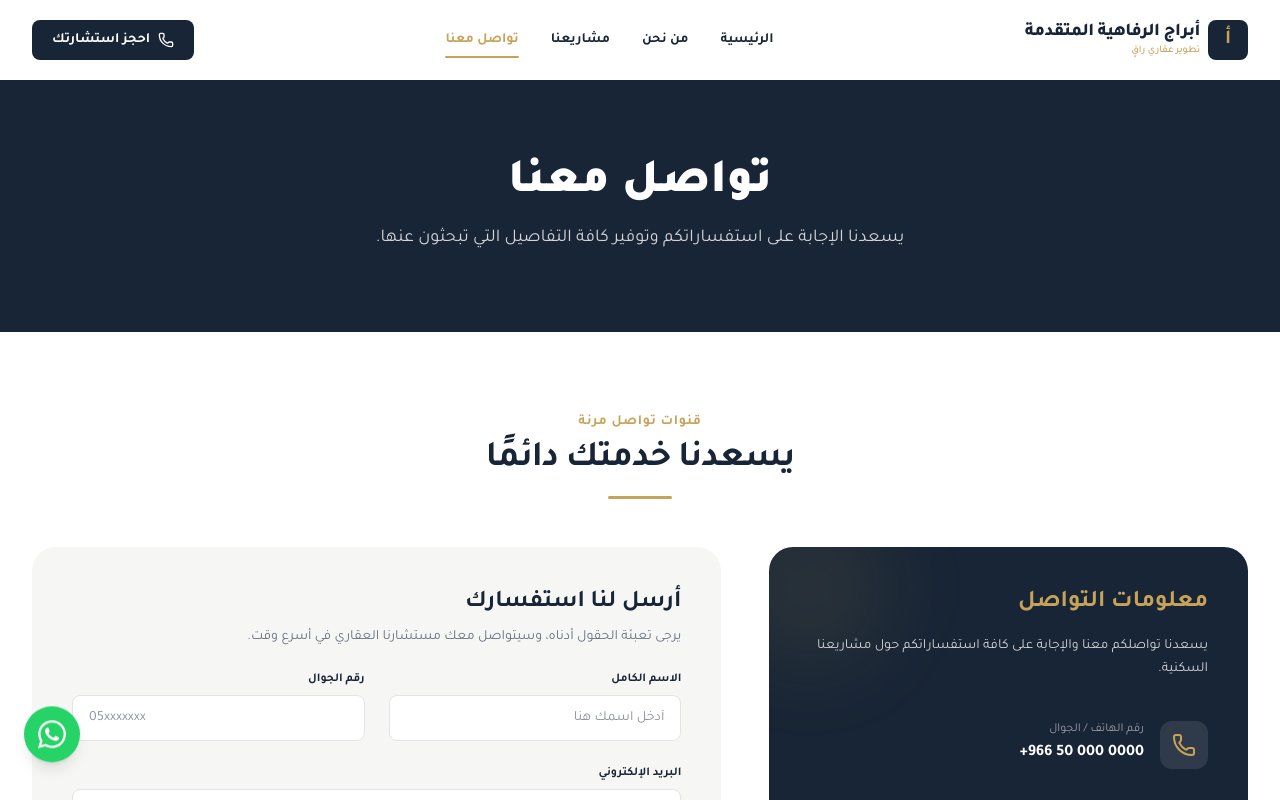
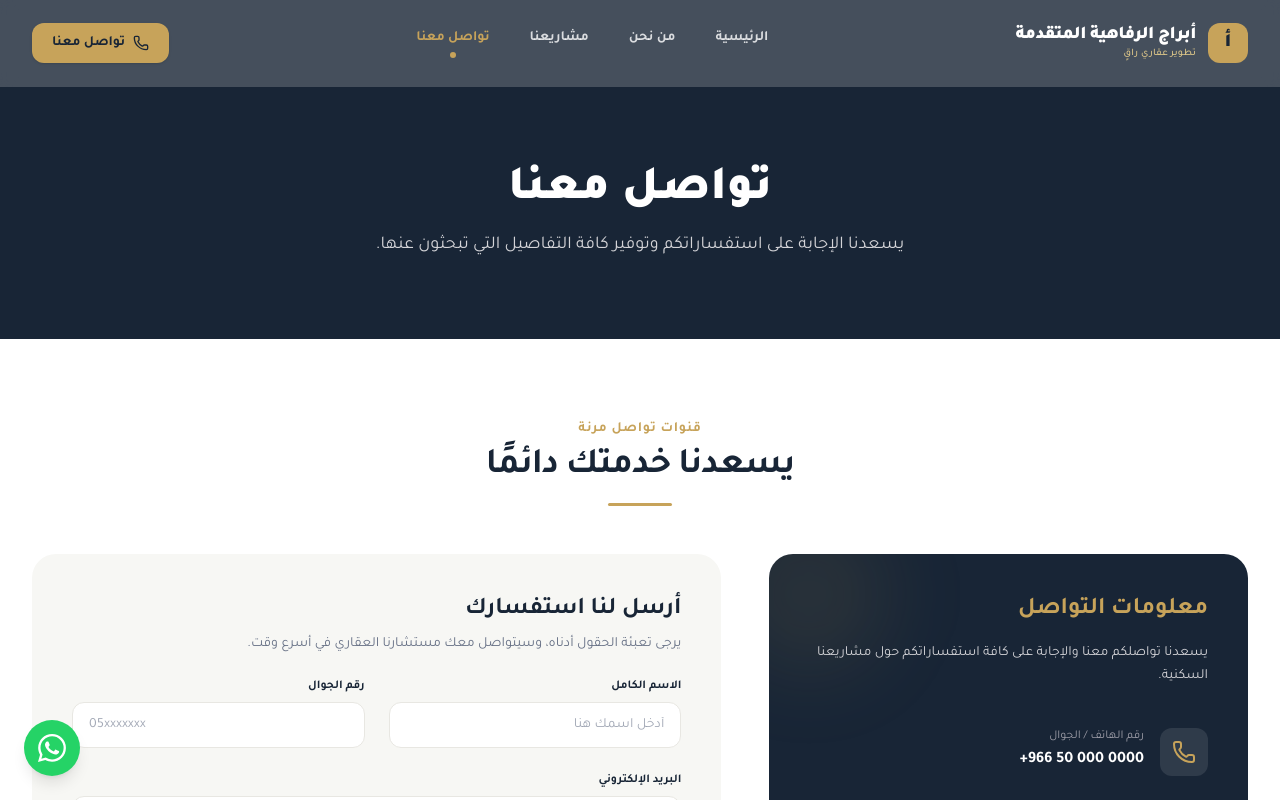
Before and after one commit to hazim-ahmed/abraj-view, a Next.js app: page /contact in a window 1280 px wide. Shown: the top 800 px of the page. Built offline with nearby package versions, Linux system fonts and the light colour scheme.

Commit message:
edit navbar

```diff
--- a/app/contact/page.tsx
+++ b/app/contact/page.tsx
@@ -131,7 +131,7 @@ function ContactFormContent() {
 
             <div className="grid grid-cols-1 sm:grid-cols-2 gap-6">
               <div>
-                <label htmlFor="name" className="block text-xs font-bold text-navy mb-2">
+                <label htmlFor="name" className="block text-xs font-bold text-[#182536] mb-2">
                   الاسم الكامل
                 </label>
                 <input
@@ -141,13 +141,14 @@ function ContactFormContent() {
                   required
                   value={formData.name}
                   onChange={handleChange}
-                  className="w-full px-4 py-3 rounded-lg border border-zinc-200 bg-white text-navy focus:outline-none focus:border-gold text-sm"
+                  className="w-full px-4 py-3 rounded-xl border border-[#E8E7E2] bg-white text-[#182536] placeholder-[#667085]/60 transition-all duration-200 focus:outline-none focus:border-[#C7A35A] focus:ring-4 focus:ring-[#C7A35A]/10 text-sm"
                   placeholder="أدخل اسمك هنا"
+                  style={{ minHeight: "44px" }}
                 />
               </div>
 
               <div>
-                <label htmlFor="phone" className="block text-xs font-bold text-navy mb-2">
+                <label htmlFor="phone" className="block text-xs font-bold text-[#182536] mb-2">
                   رقم الجوال
                 </label>
                 <input
@@ -157,14 +158,15 @@ function ContactFormContent() {
                   required
                   value={formData.phone}
                   onChange={handleChange}
-                  className="w-full px-4 py-3 rounded-lg border border-zinc-200 bg-white text-navy focus:outline-none focus:border-gold text-sm"
+                  className="w-full px-4 py-3 rounded-xl border border-[#E8E7E2] bg-white text-[#182536] placeholder-[#667085]/60 transition-all duration-200 focus:outline-none focus:border-[#C7A35A] focus:ring-4 focus:ring-[#C7A35A]/10 text-sm"
                   placeholder="05xxxxxxx"
+                  style={{ minHeight: "44px" }}
                 />
               </div>
             </div>
 
             <div>
-              <label htmlFor="email" className="block text-xs font-bold text-navy mb-2">
+              <label htmlFor="email" className="block text-xs font-bold text-[#182536] mb-2">
                 البريد الإلكتروني
               </label>
               <input
@@ -174,13 +176,14 @@ function ContactFormContent() {
                 required
                 value={formData.email}
                 onChange={handleChange}
-                className="w-full px-4 py-3 rounded-lg border border-zinc-200 bg-white text-navy focus:outline-none focus:border-gold text-sm"
+                className="w-full px-4 py-3 rounded-xl border border-[#E8E7E2] bg-white text-[#182536] placeholder-[#667085]/60 transition-all duration-200 focus:outline-none focus:border-[#C7A35A] focus:ring-4 focus:ring-[#C7A35A]/10 text-sm"
                 placeholder="example@mail.com"
+                style={{ minHeight: "44px" }}
               />
             </div>
 
             <div>
-              <label htmlFor="subject" className="block text-xs font-bold text-navy mb-2">
+              <label htmlFor="subject" className="block text-xs font-bold text-[#182536] mb-2">
                 الموضوع
               </label>
               <input
@@ -190,13 +193,14 @@ function ContactFormContent() {
                 required
                 value={formData.subject}
                 onChange={handleChange}
-                className="w-full px-4 py-3 rounded-lg border border-zinc-200 bg-white text-navy focus:outline-none focus:border-gold text-sm"
+                className="w-full px-4 py-3 rounded-xl border border-[#E8E7E2] bg-white text-[#182536] placeholder-[#667085]/60 transition-all duration-200 focus:outline-none focus:border-[#C7A35A] focus:ring-4 focus:ring-[#C7A35A]/10 text-sm"
                 placeholder="مثال: استفسار حول مشروع الرفاهية"
+                style={{ minHeight: "44px" }}
               />
             </div>
 
             <div>
-              <label htmlFor="message" className="block text-xs font-bold text-navy mb-2">
+              <label htmlFor="message" className="block text-xs font-bold text-[#182536] mb-2">
                 الرسالة
               </label>
               <textarea
@@ -206,14 +210,15 @@ function ContactFormContent() {
                 required
                 value={formData.message}
                 onChange={handleChange}
-                className="w-full px-4 py-3 rounded-lg border border-zinc-200 bg-white text-navy focus:outline-none focus:border-gold text-sm resize-none"
+                className="w-full px-4 py-3 rounded-xl border border-[#E8E7E2] bg-white text-[#182536] placeholder-[#667085]/60 transition-all duration-200 focus:outline-none focus:border-[#C7A35A] focus:ring-4 focus:ring-[#C7A35A]/10 text-sm resize-none"
                 placeholder="اكتب استفسارك بالتفصيل هنا..."
               />
             </div>
 
             <button
               type="submit"
-              className="w-full flex items-center justify-center gap-2 py-4 rounded-lg bg-navy text-white hover:bg-gold font-bold transition-luxury text-sm shadow-md"
+              className="w-full flex items-center justify-center gap-2 py-4 rounded-xl bg-[#182536] text-white hover:bg-[#C7A35A] hover:text-[#182536] font-bold transition-all duration-300 text-sm shadow-md hover:shadow-lg disabled:opacity-50"
+              style={{ minHeight: "48px" }}
             >
               <Send className="w-4 h-4 shrink-0" />
               <span>إرسال الطلب</span>
--- a/app/globals.css
+++ b/app/globals.css
@@ -1,28 +1,38 @@
 @import "tailwindcss";
 
 :root {
-  --background: #FFFFFF;
-  --foreground: #182536;
+  --background: #F7F7F4;
+  --foreground: #20252B;
 
   /* Brand Colors */
-  --navy-dark: #182536;
+  --navy: #182536;
+  --navy-secondary: #22364C;
   --gold: #C7A35A;
   --gold-light: #DFC889;
-  --gray-bg: #F6F6F4;
+  --gray-bg: #F7F7F4;
   --gray-text: #667085;
+  --text-main: #20252B;
+  --border-color: #E8E7E2;
 }
 
 @theme inline {
   --color-background: var(--background);
   --color-foreground: var(--foreground);
 
-  --color-navy: var(--navy-dark);
+  --color-navy: var(--navy);
+  --color-navy-secondary: var(--navy-secondary);
   --color-gold: var(--gold);
   --color-gold-light: var(--gold-light);
   --color-gray-bg: var(--gray-bg);
   --color-gray-text: var(--gray-text);
+  --color-text-main: var(--text-main);
+  --color-border-color: var(--border-color);
 
   --font-sans: var(--font-tajawal), system-ui, -apple-system, sans-serif;
+}
+
+html {
+  scroll-behavior: smooth;
 }
 
 body {
@@ -31,7 +41,11 @@ body {
   font-feature-settings: "cv02", "cv03", "cv04", "cv11";
 }
 
-/* Custom utility for smooth transitions */
+/* Design System Transitions and Utils */
 .transition-luxury {
-  transition: all 0.4s cubic-bezier(0.16, 1, 0.3, 1);
+  transition: all 0.3s cubic-bezier(0.16, 1, 0.3, 1);
 }
+
+.transition-slow {
+  transition: all 0.5s cubic-bezier(0.16, 1, 0.3, 1);
+}
--- a/app/layout.tsx
+++ b/app/layout.tsx
@@ -4,6 +4,7 @@ import "./globals.css";
 import Header from "../components/layout/Header";
 import Footer from "../components/layout/Footer";
 import WhatsAppButton from "../components/layout/WhatsAppButton";
+import ScrollToTop from "../components/ui/ScrollToTop";
 import { siteConfig } from "../config/site";
 
 const tajawal = Tajawal({
@@ -29,6 +30,7 @@ export default function RootLayout({
         <main className="flex-grow">{children}</main>
         <Footer />
         <WhatsAppButton />
+        <ScrollToTop />
       </body>
     </html>
   );
--- a/components/layout/Header.tsx
+++ b/components/layout/Header.tsx
@@ -3,7 +3,7 @@
 import React, { useState, useEffect } from "react";
 import Link from "next/link";
 import { usePathname } from "next/navigation";
-import { Menu, X, Phone } from "lucide-react";
+import { Menu as MenuIcon, X as XIcon, Phone } from "lucide-react";
 import Container from "../ui/Container";
 import { siteConfig } from "../../config/site";
 
@@ -12,9 +12,10 @@ export default function Header() {
   const [scrolled, setScrolled] = useState(false);
   const pathname = usePathname();
 
+  // Handle header background style on scroll
   useEffect(() => {
     const handleScroll = () => {
-      if (window.scrollY > 10) {
+      if (window.scrollY > 20) {
         setScrolled(true);
       } else {
         setScrolled(false);
@@ -23,6 +24,29 @@ export default function Header() {
 
     window.addEventListener("scroll", handleScroll);
     return () => window.removeEventListener("scroll", handleScroll);
+  }, []);
+
+  // Prevent scroll when mobile menu is open
+  useEffect(() => {
+    if (isOpen) {
+      document.body.style.overflow = "hidden";
+    } else {
+      document.body.style.overflow = "";
+    }
+    return () => {
+      document.body.style.overflow = "";
+    };
+  }, [isOpen]);
+
+  // Handle Escape key to close menu
+  useEffect(() => {
+    const handleKeyDown = (e: KeyboardEvent) => {
+      if (e.key === "Escape") {
+        setIsOpen(false);
+      }
+    };
+    window.addEventListener("keydown", handleKeyDown);
+    return () => window.removeEventListener("keydown", handleKeyDown);
   }, []);
 
   const navLinks = [
@@ -40,101 +64,129 @@ export default function Header() {
   };
 
   return (
+    <>
       <header
-      className={`sticky top-0 z-50 transition-luxury ${
+        className={`sticky top-0 z-50 transition-all duration-300 w-full ${
           scrolled
-          ? "bg-white/95 backdrop-blur-md shadow-sm border-b border-zinc-100"
-          : "bg-white/80 backdrop-blur-sm"
+            ? "bg-[#182536]/95 backdrop-blur-md shadow-md border-b border-[#22364C] py-3"
+            : "bg-[#182536]/80 backdrop-blur-sm border-b border-transparent py-5"
         }`}
       >
         <Container>
-        <div className="flex h-20 items-center justify-between">
+          <div className="flex items-center justify-between">
             {/* Logo */}
-          <Link href="/" className="flex items-center gap-2 group">
-            <span className="h-10 w-10 flex items-center justify-center rounded-lg bg-navy text-gold font-bold text-xl group-hover:bg-gold group-hover:text-navy transition-luxury">
+            <Link href="/" className="flex items-center gap-3 group" onClick={() => setIsOpen(false)}>
+              <span className="h-10 w-10 flex items-center justify-center rounded-xl bg-[#C7A35A] text-[#182536] font-black text-xl transition-all duration-300 group-hover:bg-[#DFC889] group-hover:scale-105">
                 أ
               </span>
-            <div className="flex flex-col">
-              <span className="text-lg font-extrabold text-navy tracking-tight leading-tight">
+              <div className="flex flex-col text-right">
+                <span className="text-lg font-black text-white tracking-tight leading-tight transition-colors duration-300 group-hover:text-[#DFC889]">
                   {siteConfig.name}
                 </span>
-              <span className="text-[10px] text-gold font-medium">
+                <span className="text-[10px] text-[#DFC889] font-medium tracking-wide">
                   تطوير عقاري راقٍ
                 </span>
               </div>
             </Link>
 
             {/* Desktop Navigation */}
-          <nav className="hidden md:flex items-center gap-8">
+            <nav className="hidden lg:flex items-center gap-8">
               {navLinks.map((link) => (
                 <Link
                   key={link.href}
                   href={link.href}
-                className={`text-sm font-semibold transition-colors relative py-2 ${
+                  className={`text-sm font-bold transition-all duration-300 relative py-2 px-1 flex flex-col items-center gap-1 ${
                     isActive(link.href)
-                    ? "text-gold"
-                    : "text-navy hover:text-gold"
+                      ? "text-[#C7A35A]"
+                      : "text-white/80 hover:text-[#C7A35A] hover:-translate-y-[1px]"
                   }`}
                 >
-                {link.label}
-                {isActive(link.href) && (
-                  <span className="absolute bottom-0 right-0 left-0 h-[2px] bg-gold rounded-full" />
-                )}
+                  <span>{link.label}</span>
+                  {/* Indicator */}
+                  <span
+                    className={`h-1.5 w-1.5 rounded-full bg-[#C7A35A] transition-all duration-300 ${
+                      isActive(link.href) ? "opacity-100 scale-100" : "opacity-0 scale-50"
+                    }`}
+                  />
                 </Link>
               ))}
             </nav>
 
             {/* CTA Button */}
-          <div className="hidden md:flex items-center">
+            <div className="hidden lg:flex items-center">
               <Link
                 href="/contact"
-              className="flex items-center gap-2 px-5 py-2.5 rounded-lg bg-navy text-white hover:bg-gold transition-luxury text-sm font-semibold"
+                className="flex items-center gap-2 px-5 py-2.5 rounded-xl bg-[#C7A35A] text-[#182536] hover:bg-[#DFC889] hover:text-[#182536] transition-all duration-300 text-sm font-bold shadow-sm hover:shadow-md hover:scale-[1.02]"
               >
                 <Phone className="w-4 h-4" />
-              <span>احجز استشارتك</span>
+                <span>تواصل معنا</span>
               </Link>
             </div>
 
             {/* Mobile Menu Button */}
             <button
               onClick={() => setIsOpen(!isOpen)}
-            className="md:hidden p-2 rounded-lg text-navy hover:bg-zinc-50 transition-colors"
-            aria-label="Toggle menu"
+              className="lg:hidden p-2.5 rounded-xl text-white hover:bg-white/10 transition-colors focus:outline-none focus:ring-2 focus:ring-[#C7A35A]/50"
+              aria-label={isOpen ? "إغلاق القائمة" : "فتح القائمة"}
             >
-            {isOpen ? <X className="w-6 h-6" /> : <Menu className="w-6 h-6" />}
+              {isOpen ? <XIcon className="w-6 h-6" /> : <MenuIcon className="w-6 h-6" />}
             </button>
           </div>
         </Container>
+      </header>
 
-      {/* Mobile Menu Panel */}
+      {/* Mobile Menu Overlay & Panel */}
       <div
-        className={`md:hidden overflow-hidden transition-all duration-300 ease-in-out border-b border-zinc-100 bg-white ${
-          isOpen ? "max-h-[300px] opacity-100" : "max-h-0 opacity-0 pointer-events-none"
+        className={`fixed inset-0 z-40 lg:hidden transition-all duration-300 ${
+          isOpen ? "opacity-100 pointer-events-auto" : "opacity-0 pointer-events-none"
         }`}
       >
-        <Container className="py-4 flex flex-col gap-4">
+        {/* Overlay backdrop */}
+        <div
+          onClick={() => setIsOpen(false)}
+          className="absolute inset-0 bg-black/40 backdrop-blur-sm"
+        />
+
+        {/* Menu Panel */}
+        <div
+          className={`absolute top-24 left-4 right-4 bg-[#182536] border border-[#22364C] p-6 rounded-2xl shadow-2xl flex flex-col gap-6 transition-all duration-300 origin-top ${
+            isOpen ? "translate-y-0 scale-100 opacity-100" : "-translate-y-4 scale-95 opacity-0"
+          }`}
+        >
+          <div className="flex flex-col gap-2">
             {navLinks.map((link) => (
               <Link
                 key={link.href}
                 href={link.href}
                 onClick={() => setIsOpen(false)}
-              className={`text-base font-bold py-2 border-b border-zinc-50 transition-colors ${
-                isActive(link.href) ? "text-gold" : "text-navy hover:text-gold"
+                className={`text-base font-bold py-3.5 px-4 rounded-xl transition-all duration-200 flex items-center justify-between ${
+                  isActive(link.href)
+                    ? "bg-[#C7A35A]/10 text-[#C7A35A] border border-[#C7A35A]/20"
+                    : "text-white/90 hover:bg-white/5 hover:text-white"
                 }`}
+                style={{ minHeight: "48px" }}
               >
-              {link.label}
+                <span>{link.label}</span>
+                {isActive(link.href) && (
+                  <span className="w-2 h-2 rounded-full bg-[#C7A35A]" />
+                )}
               </Link>
             ))}
+          </div>
+
+          <div className="border-t border-[#22364C] pt-6">
             <Link
               href="/contact"
               onClick={() => setIsOpen(false)}
-            className="flex items-center justify-center gap-2 w-full py-3 rounded-lg bg-navy text-white hover:bg-gold transition-colors text-base font-bold mt-2"
+              className="flex items-center justify-center gap-2 w-full py-4 rounded-xl bg-[#C7A35A] text-[#182536] hover:bg-[#DFC889] transition-all duration-200 text-base font-bold shadow-md"
+              style={{ minHeight: "48px" }}
             >
               <Phone className="w-5 h-5" />
               <span>تواصل معنا</span>
             </Link>
-        </Container>
           </div>
-    </header>
+        </div>
+      </div>
+    </>
   );
 }
--- a/components/layout/WhatsAppButton.tsx
+++ b/components/layout/WhatsAppButton.tsx
@@ -1,17 +1,31 @@
 "use client";
 
-import React from "react";
+import React, { useState } from "react";
 import { siteConfig } from "../../config/site";
 
 export default function WhatsAppButton() {
+  const [showTooltip, setShowTooltip] = useState(false);
+
   return (
+    <div className="fixed bottom-6 left-6 z-50 flex items-center gap-3">
+      {/* Tooltip */}
+      <span
+        className={`bg-[#182536] text-white text-xs font-bold py-2 px-3 rounded-lg shadow-md border border-[#22364C] whitespace-nowrap transition-all duration-300 pointer-events-none ${
+          showTooltip ? "opacity-100 translate-x-0" : "opacity-0 translate-x-2"
+        }`}
+      >
+        تواصل عبر واتساب
+      </span>
+
+      {/* Button */}
       <a
         href={siteConfig.whatsapp}
         target="_blank"
         rel="noopener noreferrer"
-      className="fixed bottom-6 left-6 z-50 flex h-14 w-14 items-center justify-center rounded-full bg-[#25D366] text-white shadow-lg transition-luxury hover:scale-110 hover:shadow-xl focus:outline-none focus:ring-2 focus:ring-[#25D366] focus:ring-offset-2 animate-bounce"
-      style={{ animationDuration: "3s" }}
-      aria-label="Contact us on WhatsApp"
+        onMouseEnter={() => setShowTooltip(true)}
+        onMouseLeave={() => setShowTooltip(false)}
+        className="flex h-14 w-14 items-center justify-center rounded-full bg-[#25D366] text-white shadow-lg transition-all duration-300 hover:scale-110 hover:shadow-xl focus:outline-none focus:ring-4 focus:ring-[#25D366]/40 cursor-pointer"
+        aria-label="تواصل عبر واتساب"
       >
         <svg
           className="h-7 w-7 fill-current"
@@ -21,5 +35,6 @@ export default function WhatsAppButton() {
           <path d="M17.472 14.382c-.297-.149-1.758-.867-2.03-.967-.273-.099-.471-.148-.67.15-.197.297-.767.966-.94 1.164-.173.199-.347.223-.644.075-.297-.15-1.255-.463-2.39-1.475-.883-.788-1.48-1.761-1.653-2.059-.173-.297-.018-.458.13-.606.134-.133.298-.347.446-.52.149-.174.198-.298.298-.497.099-.198.05-.371-.025-.52-.075-.149-.669-1.612-.916-2.207-.242-.579-.487-.5-.669-.51-.173-.008-.371-.01-.57-.01-.198 0-.52.074-.792.372-.272.297-1.04 1.016-1.04 2.479 0 1.462 1.065 2.875 1.213 3.074.149.198 2.096 3.2 5.077 4.487.709.306 1.262.489 1.694.625.712.227 1.36.195 1.871.118.571-.085 1.758-.719 2.006-1.413.248-.694.248-1.289.173-1.413-.074-.124-.272-.198-.57-.347m-5.421 7.403h-.004a9.87 9.87 0 01-5.031-1.378l-.361-.214-3.741.982.998-3.648-.235-.374a9.86 9.86 0 01-1.51-5.26c.001-5.45 4.436-9.884 9.888-9.884 2.64 0 5.122 1.03 6.988 2.898a9.825 9.825 0 012.893 6.994c-.003 5.45-4.437 9.884-9.885 9.884m8.413-18.297A11.815 11.815 0 0012.05 0C5.495 0 .16 5.335.157 11.892c0 2.096.547 4.142 1.588 5.945L0 24l6.335-1.662c1.746.953 3.71 1.458 5.704 1.459h.005c6.554 0 11.89-5.335 11.893-11.893a11.821 11.821 0 00-3.48-8.413z" />
         </svg>
       </a>
+    </div>
   );
 }
--- /dev/null
+++ b/components/ui/ScrollToTop.tsx
@@ -0,0 +1,40 @@
+"use client";
+
+import React, { useState, useEffect } from "react";
+import { ArrowUp } from "lucide-react";
+
+export default function ScrollToTop() {
+  const [isVisible, setIsVisible] = useState(false);
+
+  useEffect(() => {
+    const toggleVisibility = () => {
+      if (window.scrollY > 500) {
+        setIsVisible(true);
+      } else {
+        setIsVisible(false);
+      }
+    };
+
+    window.addEventListener("scroll", toggleVisibility);
+    return () => window.removeEventListener("scroll", toggleVisibility);
+  }, []);
+
+  const scrollToTop = () => {
+    window.scrollTo({
+      top: 0,
+      behavior: "smooth",
+    });
+  };
+
+  return (
+    <button
+      onClick={scrollToTop}
+      className={`fixed bottom-6 right-6 z-40 flex h-12 w-12 items-center justify-center rounded-xl bg-[#182536] text-[#C7A35A] border border-[#22364C] shadow-lg transition-all duration-300 hover:bg-[#C7A35A] hover:text-[#182536] focus:outline-none focus:ring-4 focus:ring-[#C7A35A]/30 cursor-pointer ${
+        isVisible ? "opacity-100 translate-y-0 scale-100" : "opacity-0 translate-y-4 scale-75 pointer-events-none"
+      }`}
+      aria-label="العودة لأعلى الصفحة"
+    >
+      <ArrowUp className="w-5 h-5" />
+    </button>
+  );
+}
```
Also changed, not shown: components/layout/Footer.tsx (+4 -4 lines), components/ui/ProjectCard.tsx (+12 -11 lines). Lines whose indentation alone changed are shown as unchanged.
